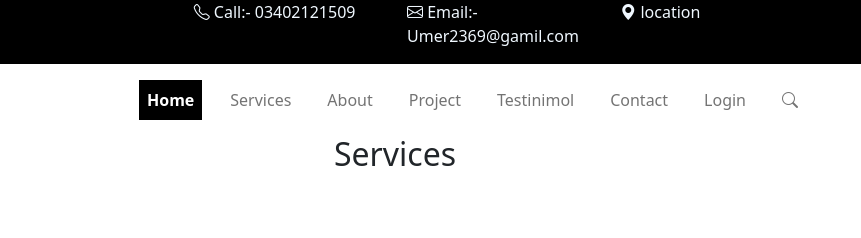
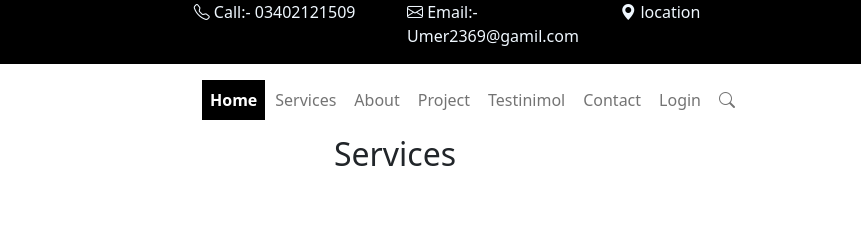
Before and after one commit to umar21212/pages, a plain HTML site: page pages/about.html in a window 1280 px wide. Shown: the full height of the page, 245-1106 px from the left. Drawn offline with nearby package versions, Linux system fonts and the light colour scheme; no server answers.

Commit message:
Update about.html

```diff
--- a/pages/about.html
+++ b/pages/about.html
@@ -11,7 +11,7 @@
         .nav{
             margin-right: auto;
             margin-left: auto;
-            gap: 20px;
+            gap: 2px;
         }
         #f{
             font-weight: bold;
```
